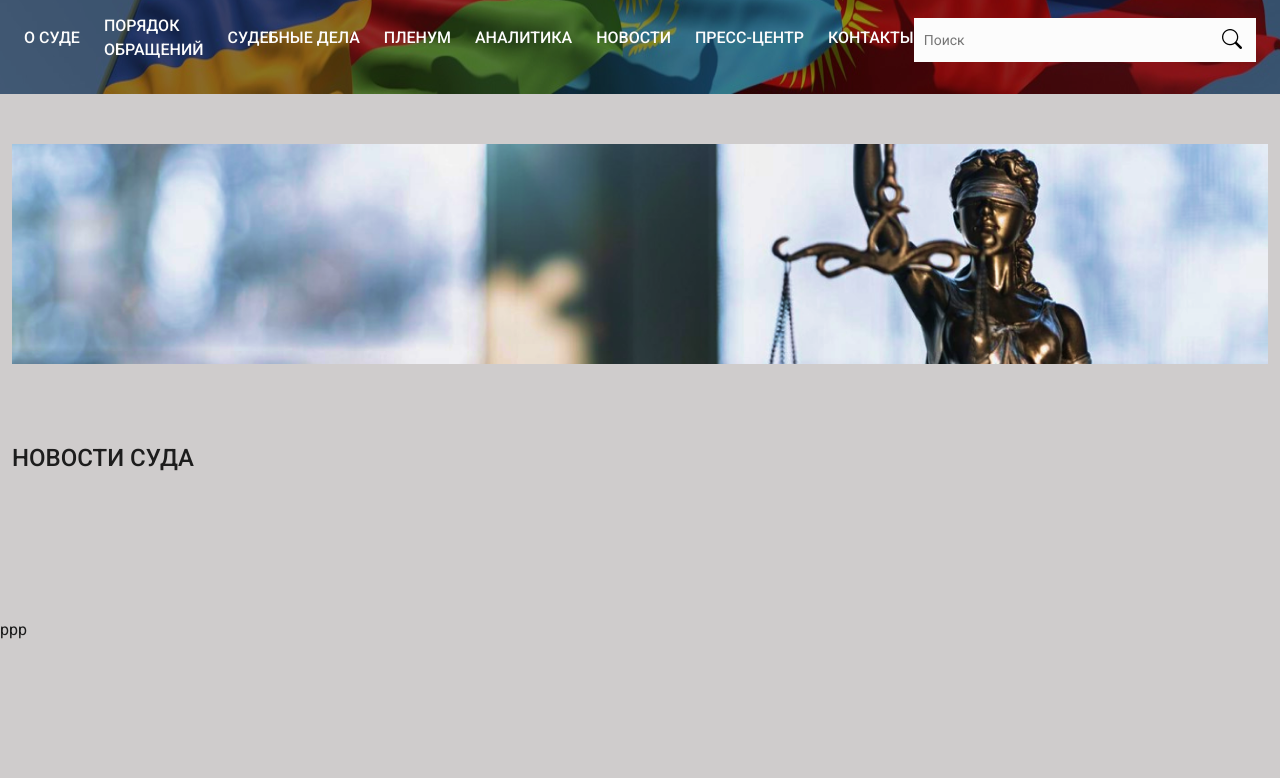
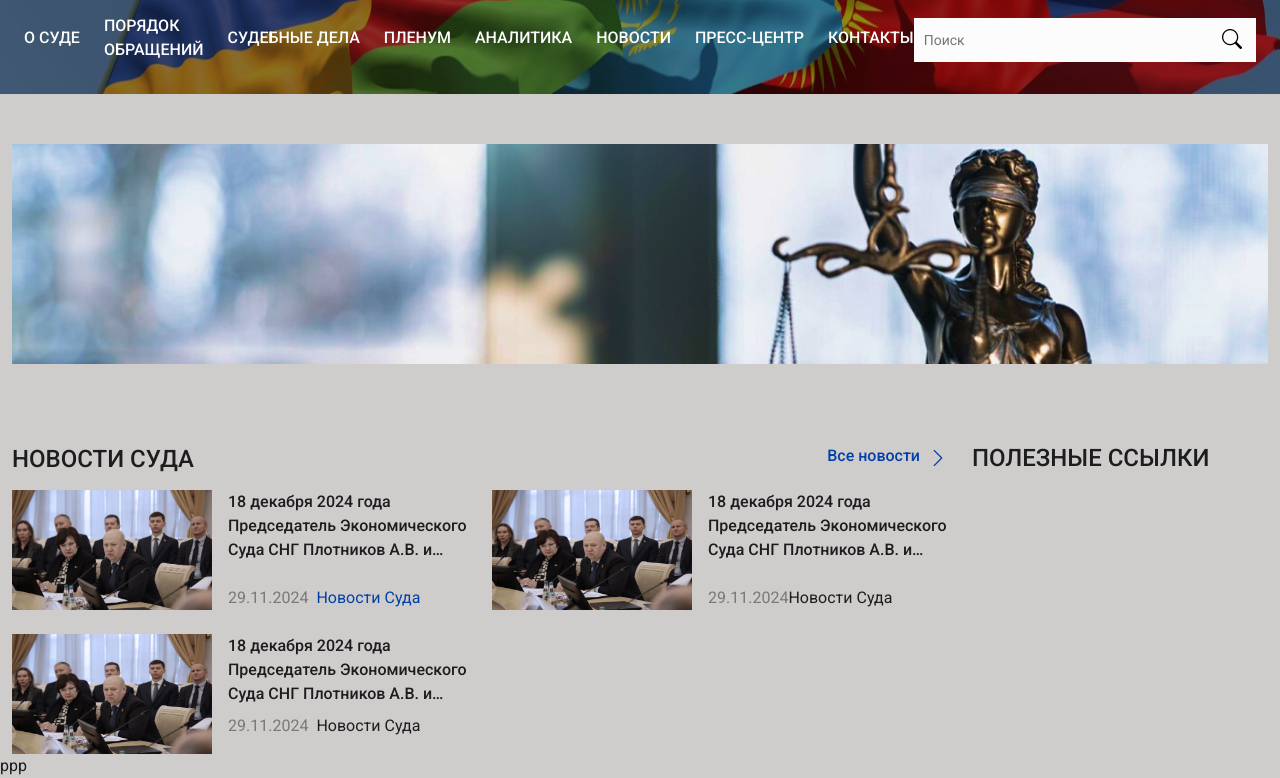
Before and after one commit to InfoCenterBy/cis-court, a website: page src/index.html in a window 1280 px wide. Shown: the part 158-936 px from the top of the page. Before the commit the page ends 800 px from the top, so only its background shows below. Drawn offline with nearby package versions, Linux system fonts and the light colour scheme; files that its build step writes are made by us from their sources.

Commit message:
add court news template

```diff
--- a/src/components/_court-news.html
+++ b/src/components/_court-news.html
@@ -1,3 +1,68 @@
 <section class="container court-news">
-  <h2 class="h2-title">Новости суда</h2>
+  <div class="row">
+    <div class="col-9">
+      <div class="d-flex justify-content-between align-items-center mb-3">
+        <h2 class="h2-title">Новости суда</h2>
+        <a class="d-flex gap-2 link-with-chevron" href="#">
+          <span>Все новости</span>
+          <i class="bi bi-chevron-right"></i>
+        </a>
+      </div>
+      <div>
+        <div class="row row-cols-1 row-cols-md-2 g-4">
+          <div class="col">
+            <div class="news-card">
+              <div class="news-card__img">
+                <img class="" src="../img/news-bg.png" alt="...">
+              </div>
+              <div class="d-flex flex-column justify-content-between">
+                <a href="#" class="news-card__text">18 декабря 2024 года Председатель Экономического Суда СНГ
+                  Плотников
+                  А.В. и советник Панфёрова Л.А. приняли участие приняли участие приняли участие приняли
+                  участие...
+                </a>
+                <div class="d-flex gap-2">
+                  <span class="color-gray-dark">29.11.2024</span>
+                  <a href="#" class="link">Новости Суда</a>
+                </div>
+              </div>
+            </div>
+          </div>
+          <div class="col">
+            <div class="news-card">
+              <img class="news-card__img" src="../img/news-bg.png" class="" alt="...">
+              <div class="d-flex flex-column justify-content-between">
+                <p class="news-card__text">18 декабря 2024 года Председатель Экономического Суда СНГ Плотников
+                  А.В. и советник Панфёрова Л.А. приняли участие ...</p>
+                <div class="d-flex">
+                  <span class="color-gray-dark">29.11.2024</span>
+                  <a href="#" class="">Новости Суда</a>
+                </div>
+              </div>
+            </div>
+          </div>
+          <div class="col">
+            <div class="news-card">
+              <img class="news-card__img" src="../img/news-bg.png" class="" alt="...">
+              <div class="d-flex flex-column justify-content-between">
+                <p class="news-card__text">18 декабря 2024 года Председатель Экономического Суда СНГ Плотников
+                  А.В. и советник Панфёрова Л.А. приняли участие приняли участие приняли участие приняли
+                  участие ...</p>
+                <div class="d-flex gap-2">
+                  <p class="color-gray-dark">29.11.2024</p>
+                  <a href="#" class="">Новости Суда</a>
+                </div>
+              </div>
+            </div>
+          </div>
+
+        </div>
+      </div>
+    </div>
+    <div class="col-3">
+      <div class="d-flex justify-content-between align-items-center mb-3">
+        <h2 class="h2-title">Полезные ссылки</h2>
+      </div>
+    </div>
+  </div>
 </section>
--- a/src/scss/_components.scss
+++ b/src/scss/_components.scss
@@ -5,3 +5,103 @@
   font-size: 14px;
   width: 100%;
 }
+
+.link {
+  color: var(--blue);
+  transition: all 0.15s linear;
+
+  &:hover {
+    color: var(--blue-dark);
+  }
+}
+
+.link-with-chevron {
+  position: relative;
+  transition: all 0.15s linear;
+
+  & span {
+    color: var(--blue);
+    font-weight: 500;
+  }
+
+  &:hover span {
+    color: var(--blue-dark);
+    font-weight: 500;
+  }
+
+  & i {
+    font-size: 20px;
+    color: var(--blue);
+    transition: all 0.15s linear;
+  }
+
+  & i:before {
+    vertical-align: -0.08em;
+  }
+
+  &:hover i {
+    transform: translateX(5px);
+    color: var(--blue-dark);
+  }
+
+  &:before {
+    content: "";
+    width: 0;
+    position: absolute;
+    height: 2px;
+    background-color: var(--blue-dark);
+    bottom: 0;
+    left: 0;
+    transition: all 0.15s linear;
+  }
+
+  &:hover:before {
+    content: "";
+    width: 100%;
+    position: absolute;
+    height: 2px;
+    background-color: var(--blue-dark);
+    bottom: 0;
+    left: 0;
+  }
+}
+
+.news-card {
+  display: flex;
+  gap: 16px;
+
+  &__img {
+    overflow: hidden;
+    width: 200px;
+    height: 120px;
+    flex-shrink: 0;
+
+    & img {
+      width: 100%;
+      height: 100%;
+      object-fit: cover;
+      transform: scale(1);
+      transition: all 0.15s linear;
+    }
+  }
+
+  &__text {
+    margin: 0;
+    font-weight: 500;
+    display: -webkit-box;
+    line-clamp: 3;
+    -webkit-line-clamp: 3;
+    -webkit-box-orient: vertical;
+    overflow: hidden;
+    text-overflow: ellipsis;
+    transition: color 0.15s linear;
+
+    &:hover {
+      color: var(--blue);
+    }
+
+    &:hover ~ .d-flex .news-card__img img {
+      transform: scale(1.1);
+    }
+  }
+}
--- a/src/scss/_normalize.scss
+++ b/src/scss/_normalize.scss
@@ -431,4 +431,5 @@ h5,
 h6 {
   font-size: inherit;
   font-weight: inherit;
+  margin: 0;
 }
```
Also changed, not shown: src/img/news-bg.png (added).
